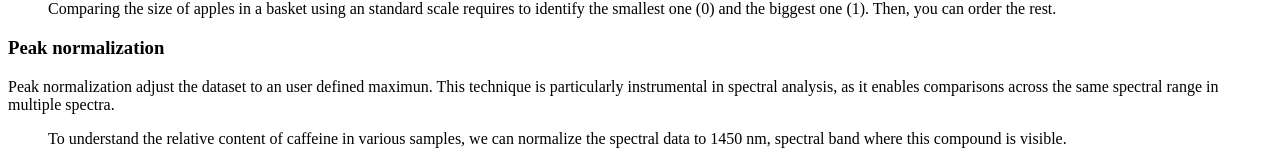
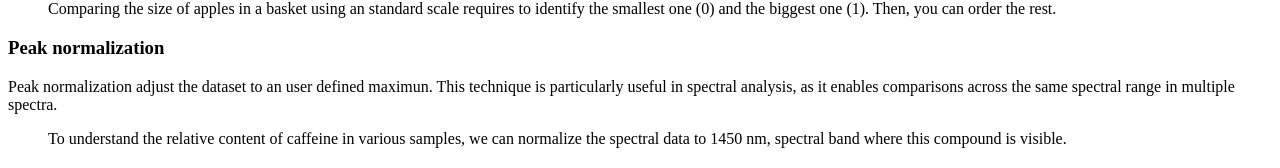
Before and after one commit to SFTechnologies/spectrify-docs, a Next.js app: page /preprocessing/normalization in a window 1280 px wide. Shown: the part 309-477 px from the top of the page. Built offline with nearby package versions, Linux system fonts and the light colour scheme.

Commit message:
word-error

```diff
--- a/pages/preprocessing/normalization.mdx
+++ b/pages/preprocessing/normalization.mdx
@@ -18,7 +18,7 @@ Minimum-Maximum normalization is a technique used to adjust the scale of a signa
 
 ### Peak normalization
 
-Peak normalization adjust the dataset to an user defined maximun. This technique is particularly instrumental in spectral analysis, as it enables comparisons across the same spectral range in multiple spectra.
+Peak normalization adjust the dataset to an user defined maximun. This technique is particularly useful in spectral analysis, as it enables comparisons across the same spectral range in multiple spectra.
 
 > To understand the relative content of caffeine in various samples, we can normalize the spectral data to 1450 nm, spectral band where this compound is visible.
 >
```
